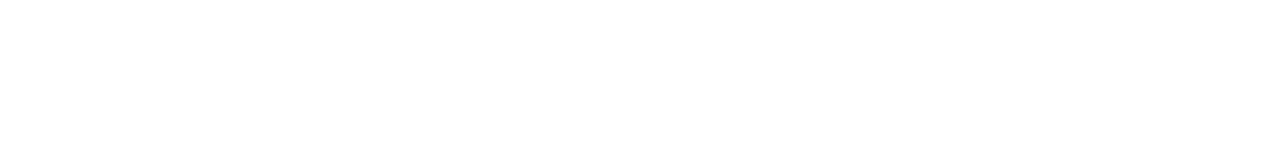
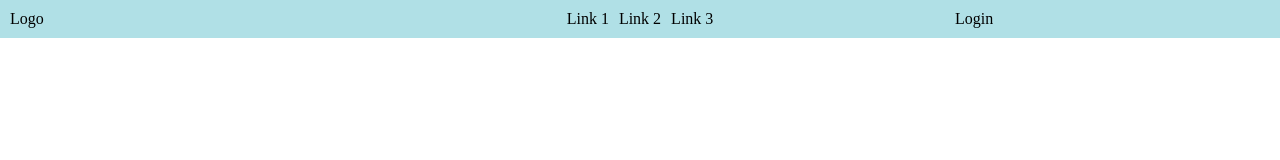
Before and after one commit to Jonathan-Ultini/htmlcss-struttura-discord, a plain HTML site: page index.html in a window 1280 px wide. Drawn offline with Linux system fonts and the light colour scheme.

Commit message:
add header and utils.css

```diff
--- a/css/style.css
+++ b/css/style.css
@@ -0,0 +1,30 @@
+*{
+    padding: 0;
+    margin: 0;
+    box-sizing: border-box;
+}
+
+/* Header */
+.header {
+    display: flex;
+    justify-content: space-between;
+    align-items: center;
+    padding: 10px;
+    background-color: #b0e0e6;
+}
+
+.logo, .login {
+    flex: 1;
+}
+
+.nav {
+    display: flex;
+    gap: 10px;
+    flex: 2;
+    justify-content: center;
+}
+
+.nav a {
+    text-decoration: none;
+    color: black;
+}
--- a/index.html
+++ b/index.html
@@ -5,12 +5,19 @@
     <meta charset="UTF-8">
     <meta name="viewport" content="width=device-width, initial-scale=1.0">
     <title>Struttura Discord</title>
+    <link rel="stylesheet" href="css/utils.css">
     <link rel="stylesheet" href="css/style.css">
 </head>
 
 <body>
-    <header>
-
+    <header class="header">
+        <div class="logo">Logo</div>
+        <nav class="nav">
+            <a href="#">Link 1</a>
+            <a href="#">Link 2</a>
+            <a href="#">Link 3</a>
+        </nav>
+        <div class="login">Login</div>
     </header>
 </body>
 
```
Also changed, not shown: css/utils.css (added).
